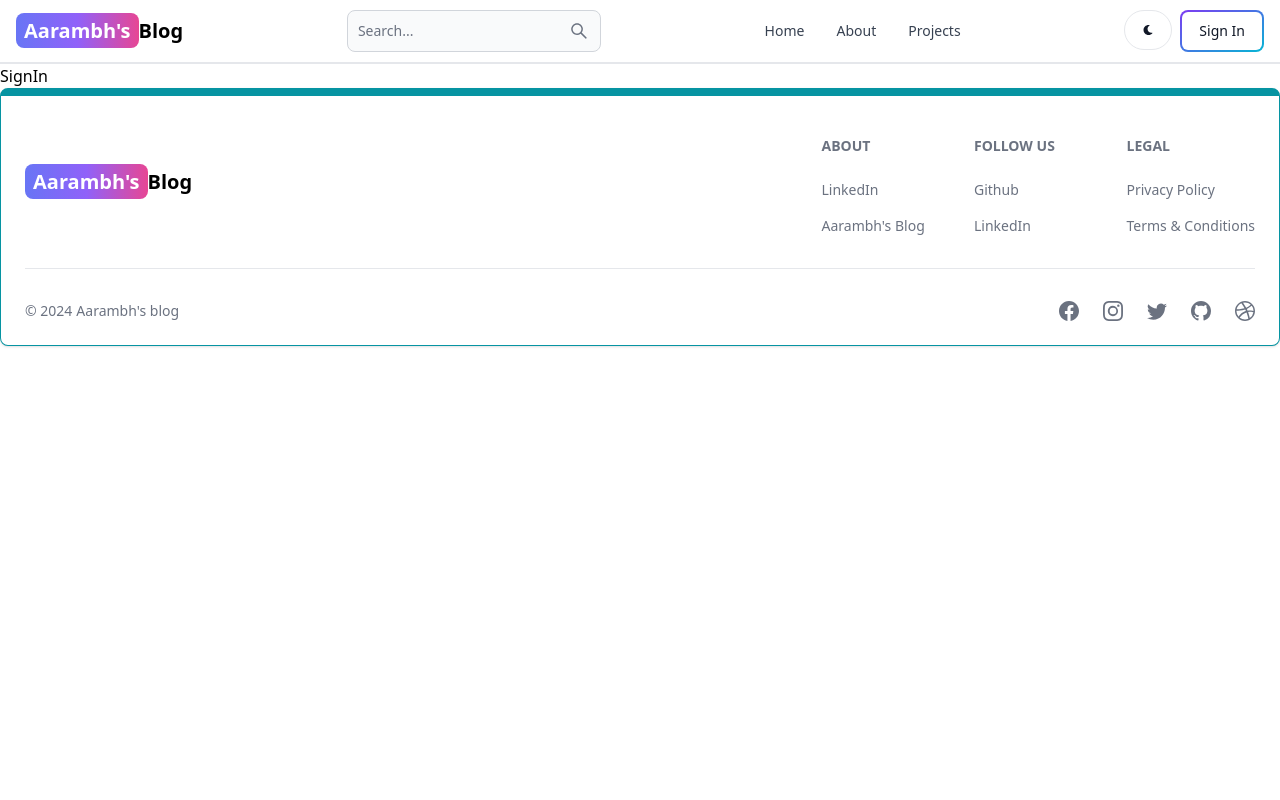
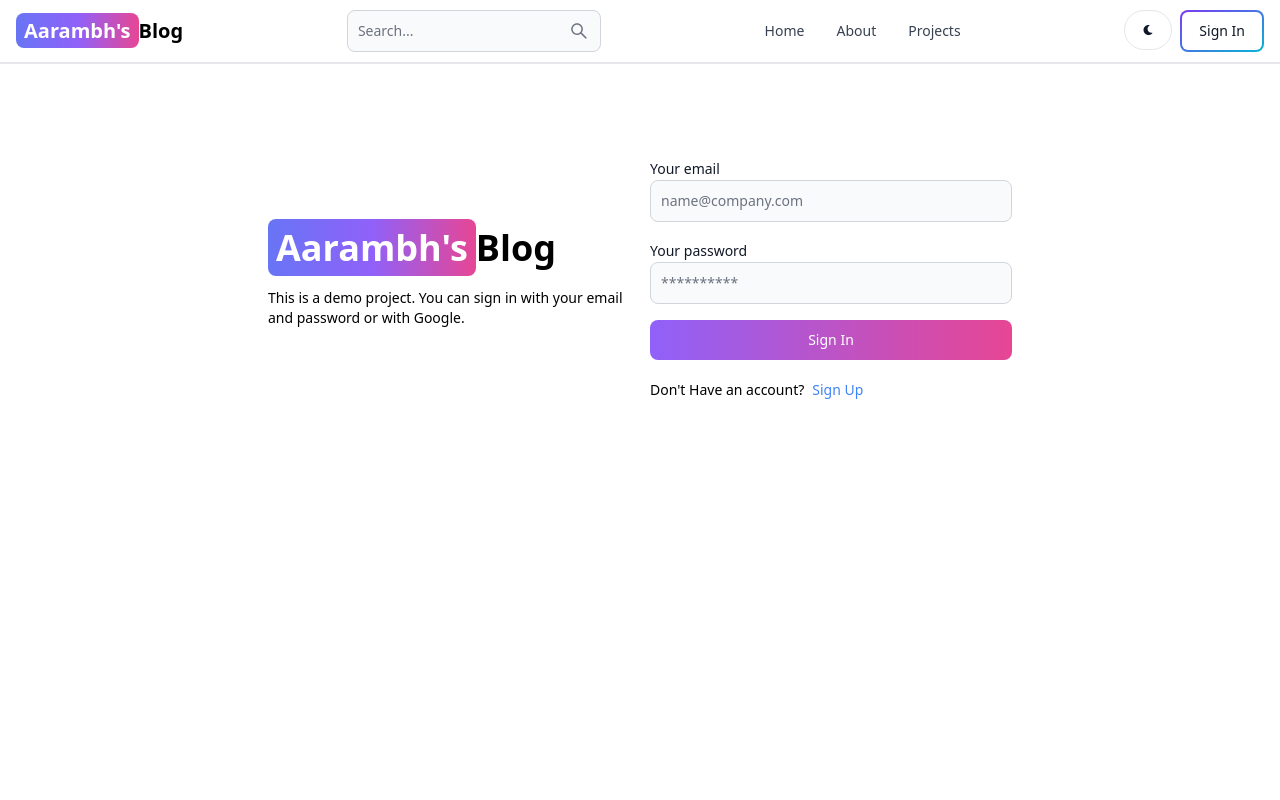
Before and after one commit to ayushpratap27/MERN_BLOG, a React (Vite) app in the folder client/: page /sign-in in a window 1280 px wide. Shown: the top 800 px of the page. Built offline with nearby package versions, Linux system fonts and the light colour scheme.

Commit message:
complete signin page functionality

```diff
--- a/client/src/pages/SignIn.jsx
+++ b/client/src/pages/SignIn.jsx
@@ -1,7 +1,108 @@
 import React from 'react'
+import { Alert, Button, Label, Spinner, TextInput } from 'flowbite-react';
+import { useState } from 'react';
+import { Link, useNavigate } from 'react-router-dom';
 
 export default function SignIn() {
+  const [formData, setFormData] = useState({});
+  const [errorMessage, setErrorMessage] = useState(null);
+  const [loading, setLoading] = useState(false);
+  const navigate = useNavigate();
+  const handleChange = (e) => {
+    setFormData({ ...formData, [e.target.id]: e.target.value.trim() });
+  };
+  const handleSubmit = async (e) => {
+    e.preventDefault();
+    if (!formData.email || !formData.password) {
+      return setErrorMessage('Please fill out all fields.');
+    }
+    try {
+      setLoading(true);
+      setErrorMessage(null);
+      const res = await fetch('/api/auth/signin', {
+        method: 'POST',
+        headers: { 'Content-Type': 'application/json' },
+        body: JSON.stringify(formData),
+      });
+      const data = await res.json();
+      if (data.success === false) {
+        return setErrorMessage(data.message);
+      }
+      setLoading(false);
+      if (res.ok) {
+        navigate('/');
+      }
+    } catch (error) {
+      setErrorMessage(error.message);
+      setLoading(false);
+    }
+};
   return (
-    <div>SignIn</div>
-  )
+
+    <div className='min-h-screen mt-20'>
+    <div className='flex p-3 max-w-3xl mx-auto flex-col md:flex-row md:items-center gap-5'>
+      {/* left */}
+      <div className='flex-1'>
+        <Link to='/' className='font-bold dark:text-white text-4xl'>
+          <span className='px-2 py-1 bg-gradient-to-r from-indigo-500 via-purple-500 to-pink-500 rounded-lg text-white'>
+            Aarambh's
+          </span>
+          Blog
+        </Link>
+        <p className='text-sm mt-5'>
+          This is a demo project. You can sign in with your email and password
+          or with Google.
+        </p>
+      </div>
+      {/* right */}
+      <div className='flex-1'>
+        <form className='flex flex-col gap-4' onSubmit={handleSubmit}>
+          <div>
+            <Label value='Your email' />
+            <TextInput
+              type='email'
+              placeholder='name@company.com'
+              id='email'
+              onChange={handleChange}
+            />
+          </div>
+          <div>
+            <Label value='Your password' />
+            <TextInput
+              type='password'
+              placeholder='**********'
+              id='password'
+              onChange={handleChange}
+            />
+          </div>
+          <Button
+            gradientDuoTone='purpleToPink'
+            type='submit'
+            disabled={loading}
+          >
+            {loading ? (
+              <>
+                <Spinner size='sm' />
+                <span className='pl-3'>Loading...</span>
+              </>
+            ) : (
+              'Sign In'
+            )}
+          </Button>
+        </form>
+        <div className='flex gap-2 text-sm mt-5'>
+          <span>Don't Have an account?</span>
+          <Link to='/sign-up' className='text-blue-500'>
+            Sign Up
+          </Link>
+        </div>
+        {errorMessage && (
+          <Alert className='mt-5' color='failure'>
+            {errorMessage}
+          </Alert>
+        )}
+      </div>
+    </div>
+  </div>
+);
 }
```
